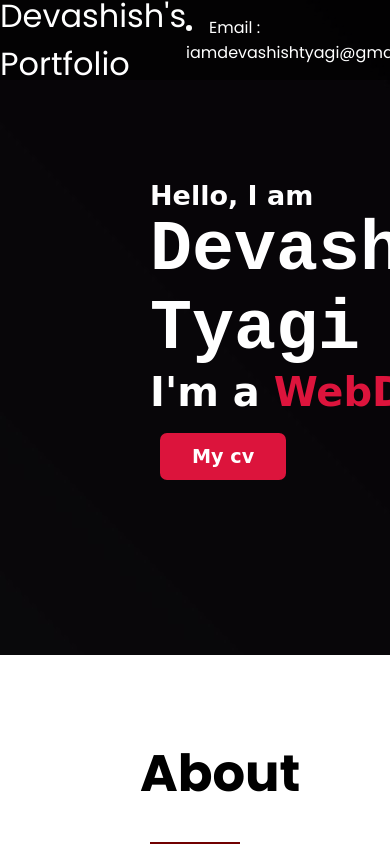
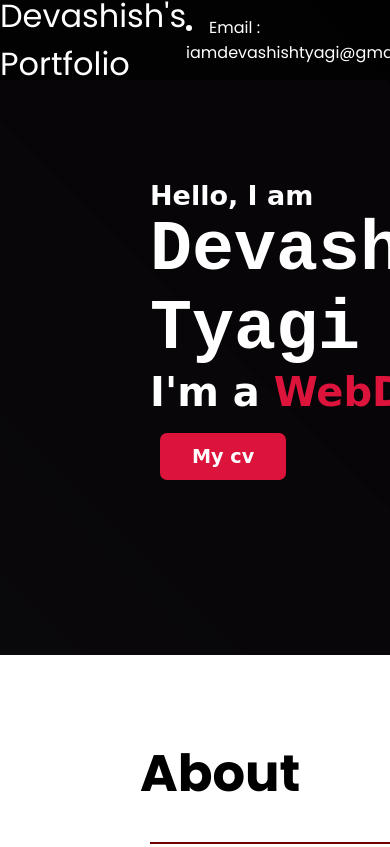
Before and after one commit to DevashishDev/DevashishDev.github.io, a plain HTML site: page index.html in a window 390 px wide. Shown: the top 847 px of the page. Drawn offline with nearby package versions, Linux system fonts and the light colour scheme.

Commit message:
Update phone.css

```diff
--- a/phone.css
+++ b/phone.css
@@ -54,3 +54,6 @@ height: 100px;
 .rules {
    font-size: 20px;
 }
+hr{
+   width: 1248px;
+}
```
